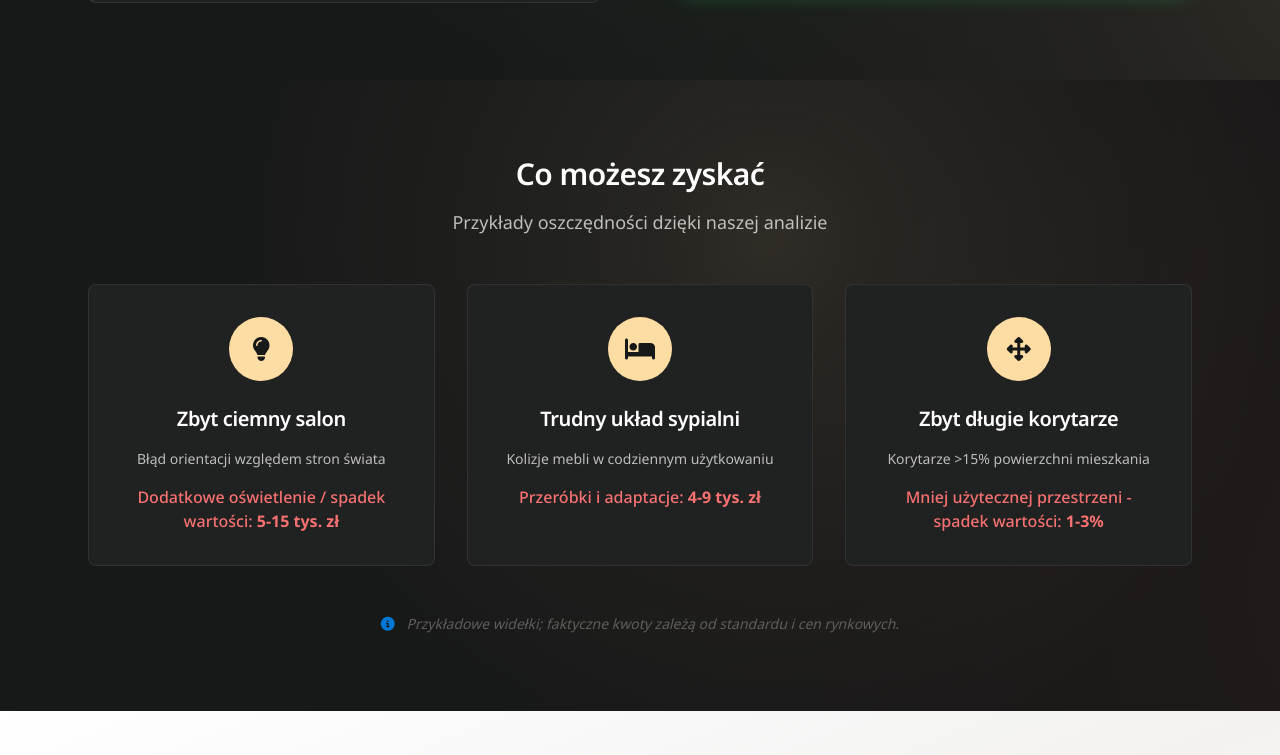
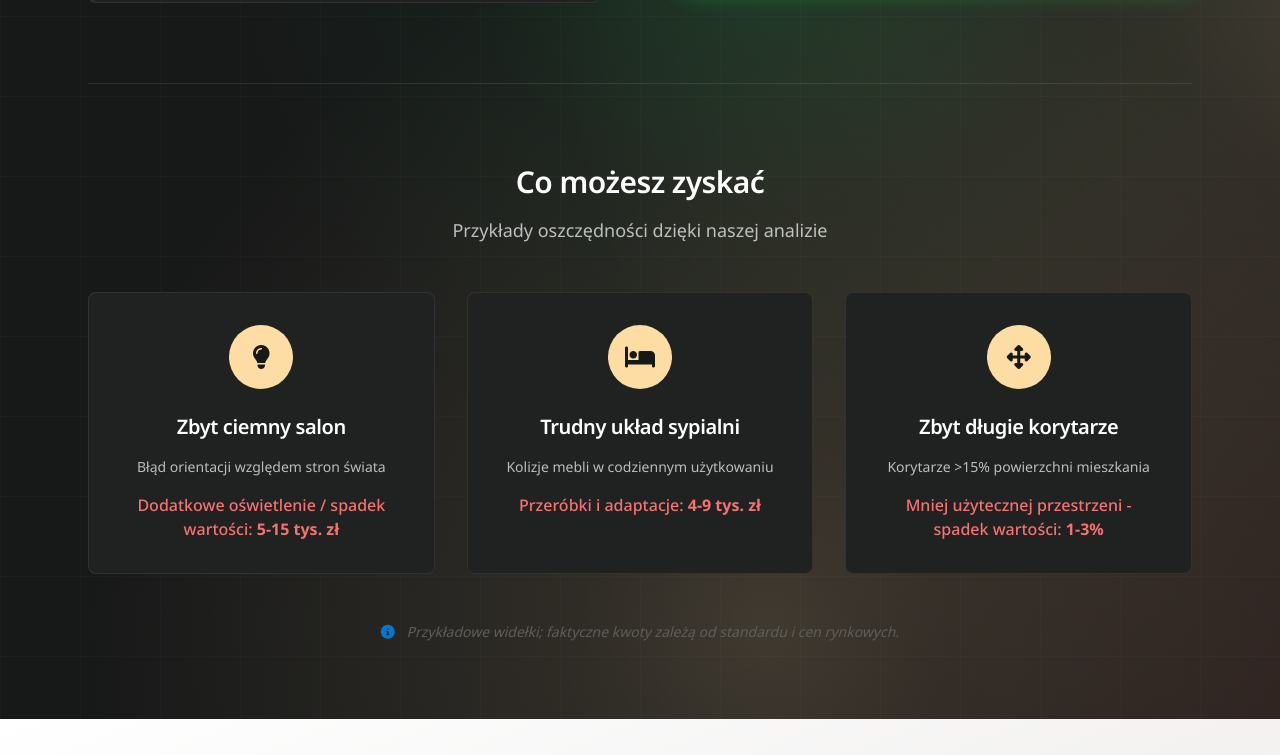
Before and after one commit to Marcin-LWB/webMieszkaniaAnaliza, a plain HTML site: page index.html in a window 1280 px wide. Shown: the part 1165-1920 px from the top of the page. Drawn offline with nearby package versions, Linux system fonts and the light colour scheme.

Commit message:
Combine value proposition and benefits sections with new styles
Merged the 'Value Proposition' and 'What you can gain' sections in index.html into a single section with improved structure and visual separation. Added new CSS classes (.section-glow-combined, .subtle-grid) to provide a combined gradient background and a subtle grid overlay for enhanced visual appeal.

```diff
--- a/index.html
+++ b/index.html
@@ -131,13 +131,14 @@
         </div>
     </section>
 
-    <!-- Value Proposition -->
-    <section class="py-section bg-gray-90 section-glow-2">
+    <!-- Value Proposition & Benefits -->
+    <section class="py-section bg-gray-90 section-glow-combined subtle-grid">
         <div class="max-w-6xl mx-auto px-6">
-            <h2 class="text-center text-3xl font-semibold mb-12  tracking-tight-heading">
+            <!-- Value Proposition Part -->
+            <h2 class="text-center text-3xl font-semibold mb-12 tracking-tight-heading">
                 Dlaczego warto sprawdzić mieszkanie przed zakupem?
             </h2>
-            <div class="grid grid-cols-1 lg:grid-cols-2 gap-20 items-center">
+            <div class="grid grid-cols-1 lg:grid-cols-2 gap-20 items-center mb-20">
                 <div>
                     <h3 class=" text-xl font-semibold mb-6">Typowe problemy:</h3>
                     <div class="space-y-4">
@@ -163,12 +164,9 @@
                     </div>
                 </div>
             </div>
-        </div>
-    </section>
 
-    <!-- What you can gain -->
-    <section class="py-section bg-gray-90 section-glow-3">
-        <div class="max-w-6xl mx-auto px-6">
+            <!-- What you can gain Part -->
+            <div class="border-t border-white/10 pt-20">
                 <h2 class="text-center text-3xl font-semibold mb-4 text-white tracking-tight-heading">Co możesz zyskać</h2>
                 <p class="text-center text-white/70 text-lg mb-12">Przykłady oszczędności dzięki naszej analizie</p>
                 <div class="grid grid-cols-1 md:grid-cols-3 gap-8">
@@ -201,6 +199,7 @@
                     <i class="fas fa-info-circle mr-2 text-primary"></i>
                     Przykładowe widełki; faktyczne kwoty zależą od standardu i cen rynkowych.
                 </p>
+            </div>
         </div>
     </section>
 
--- a/styles-new.css
+++ b/styles-new.css
@@ -117,6 +117,28 @@
     z-index: 0;
 }
 
+/* Combined section gradient */
+.section-glow-combined {
+    position: relative;
+    overflow: hidden;
+}
+
+.section-glow-combined::before {
+    content: '';
+    position: absolute;
+    top: -20%;
+    bottom: -20%;
+    left: 0;
+    right: 0;
+    background:
+        radial-gradient(circle at 60% 35%, rgba(34,197,94,0.25) 0%, rgba(34,197,94,0.12) 12%, rgba(34,197,94,0.04) 25%, transparent 45%),
+        radial-gradient(circle at 110% 40%, rgba(254,221,164,0.20) 0%, rgba(254,221,164,0.10) 15%, rgba(254,221,164,0.035) 35%, transparent 50%),
+        radial-gradient(circle at 60% 80%, rgba(254,221,164,0.17) 0%, rgba(254,221,164,0.10) 12%, rgba(254,221,164,0.055) 28%, transparent 45%),
+        radial-gradient(circle at 115% 90%, rgba(239,68,68,0.10) 0%, rgba(239,68,68,0.05) 15%, rgba(239,68,68,0.02) 30%, transparent 50%);
+    pointer-events: none;
+    z-index: 0;
+}
+
 /* Text utilities */
 .text-muted {
     color: #949698;
@@ -192,7 +214,9 @@
 /* Ensure content is above gradient overlays */
 .section-glow-1 > *,
 .section-glow-2 > *,
-.section-glow-3 > * {
+.section-glow-3 > *,
+.section-glow-combined > *,
+.subtle-grid > * {
     position: relative;
     z-index: 1;
 }
@@ -215,3 +239,20 @@ nav {
     -webkit-text-fill-color: transparent;
     background-clip: text;
 }
+
+/* Delikatna krata w tle dla sekcji */
+.subtle-grid {
+    position: relative;
+}
+
+.subtle-grid::after {
+    content: '';
+    position: absolute;
+    inset: 0;
+    background-image:
+        linear-gradient(rgba(255,255,255,0.02) 1px, transparent 1px),
+        linear-gradient(90deg, rgba(255,255,255,0.02) 1px, transparent 1px);
+    background-size: 80px 80px;
+    pointer-events: none;
+    z-index: 0;
+}
```
Lines whose indentation alone changed are shown as unchanged.
